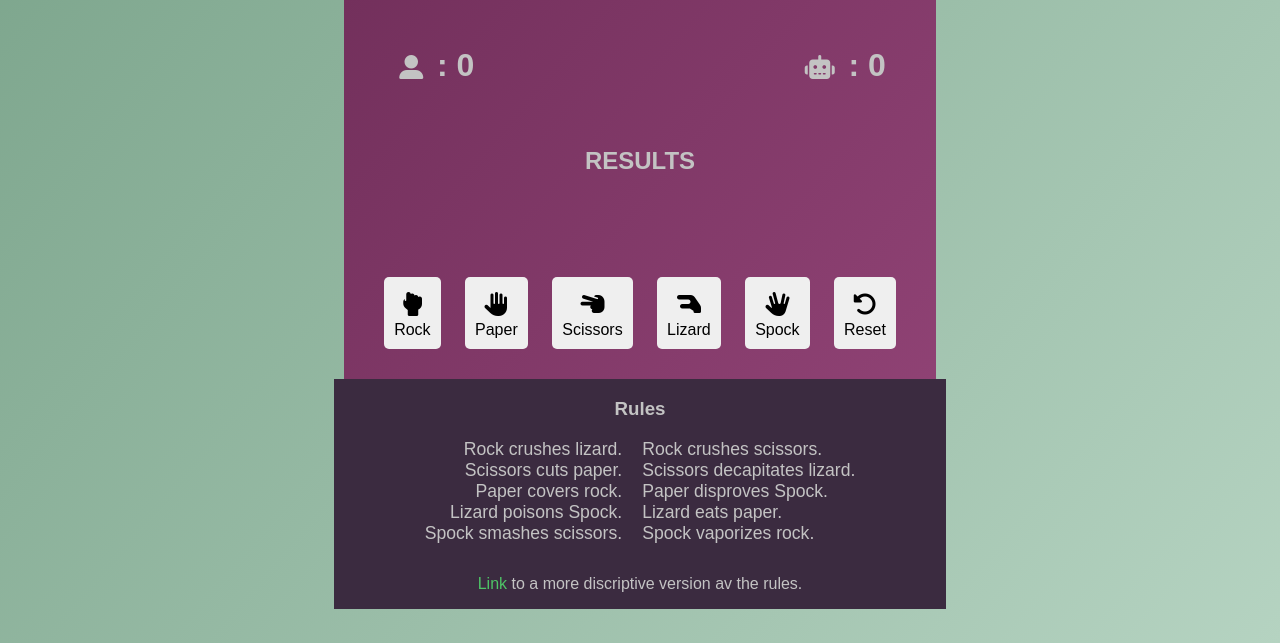
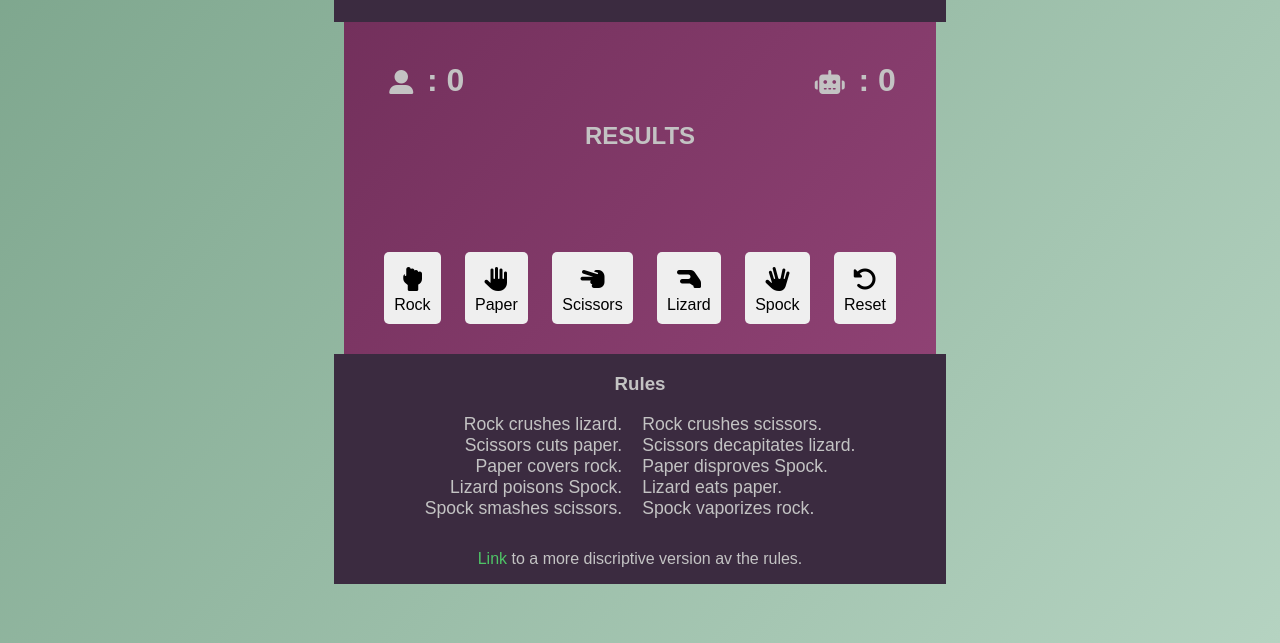
Before and after one commit to zakenaio/Lizard-Spock-ci-2023-fsd-p2-js, a plain HTML site: page index.html in a window 1280 px wide. Shown: the part 157-800 px from the top of the page. Drawn offline with Linux system fonts and the light colour scheme.

Commit message:
Changes to results position

```diff
--- a/assets/css/styles.css
+++ b/assets/css/styles.css
@@ -31,7 +31,7 @@ body {
 #score {
     display: flex;
     justify-content: space-around;
-    padding: 20px;
+    padding: 10px;
 }
 
 .scores {
@@ -43,6 +43,7 @@ body {
 
 #result {
     height: 110px;
+    margin-top: -30px;
 }
 
 .choices button {
```
